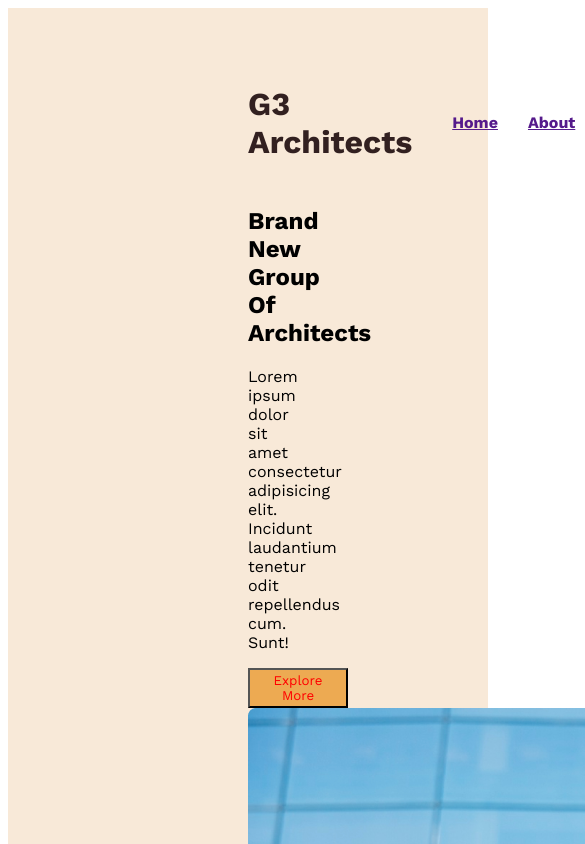
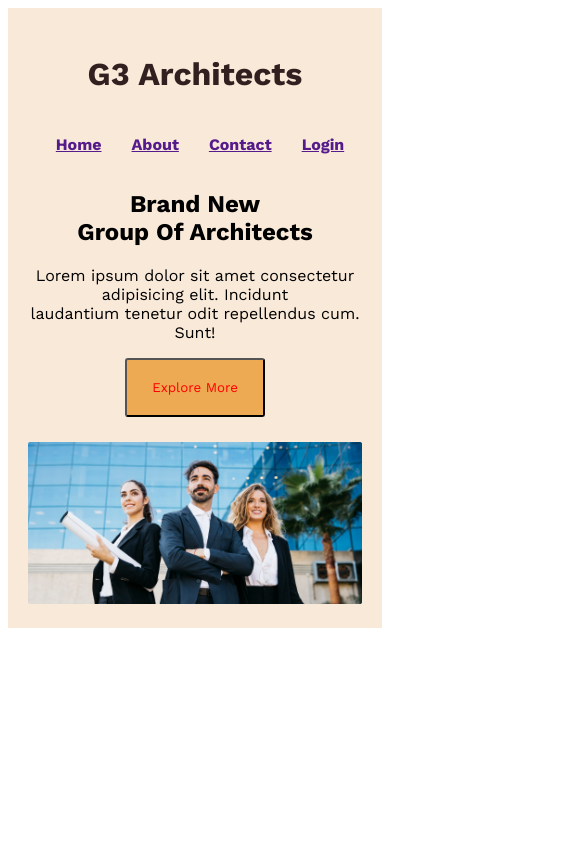
Before and after one commit to Faysal0123/G3-Responsive-Website, a plain HTML site: page index.html in a window 390 px wide. Shown: the top 844 px of the page, 585 px wide, since content can reach past the window. Drawn offline with nearby package versions, Linux system fonts and the light colour scheme.

Commit message:
finished the header section with responsive for mobile and medium device

```diff
--- a/index.css
+++ b/index.css
@@ -48,7 +48,32 @@ nav > ul > li{
 }
   .btn-primary{
     background-color: rgb(237, 170, 82);
-   width: 100px;
-   height: 40px;
+  border-radius: 3px;
     color:red;
+    padding: 20px 25px;
+    cursor: pointer;
   }
+  .banner img {
+    width: 100%;
+    margin-top: 25px;
+  }
+  /* Responsive media quiry*/
+  /*mobile device*/
+   @media screen and (max-width:576px){
+      header{
+        padding: 20px;
+      }
+      nav{
+        flex-direction: column;
+      }
+   }
+    /*tablet or medium device*/
+
+    @media screen and (min-width:576px) and (max-width:960px){
+        header{
+            padding: 50px;
+          }
+          nav{
+            flex-direction: column;
+          }
+    }
--- a/index.html
+++ b/index.html
@@ -20,7 +20,7 @@
             </ul>
 
         </nav>
-        <div>
+        <div class="banner">
             <div class="banner-content">
                 <h2 class="banner title">  Brand New <br> Group Of Architects</h2>
                 <p class="banner description">Lorem ipsum dolor sit amet consectetur adipisicing elit. Incidunt <br>laudantium tenetur odit repellendus cum. Sunt!</p>
```
